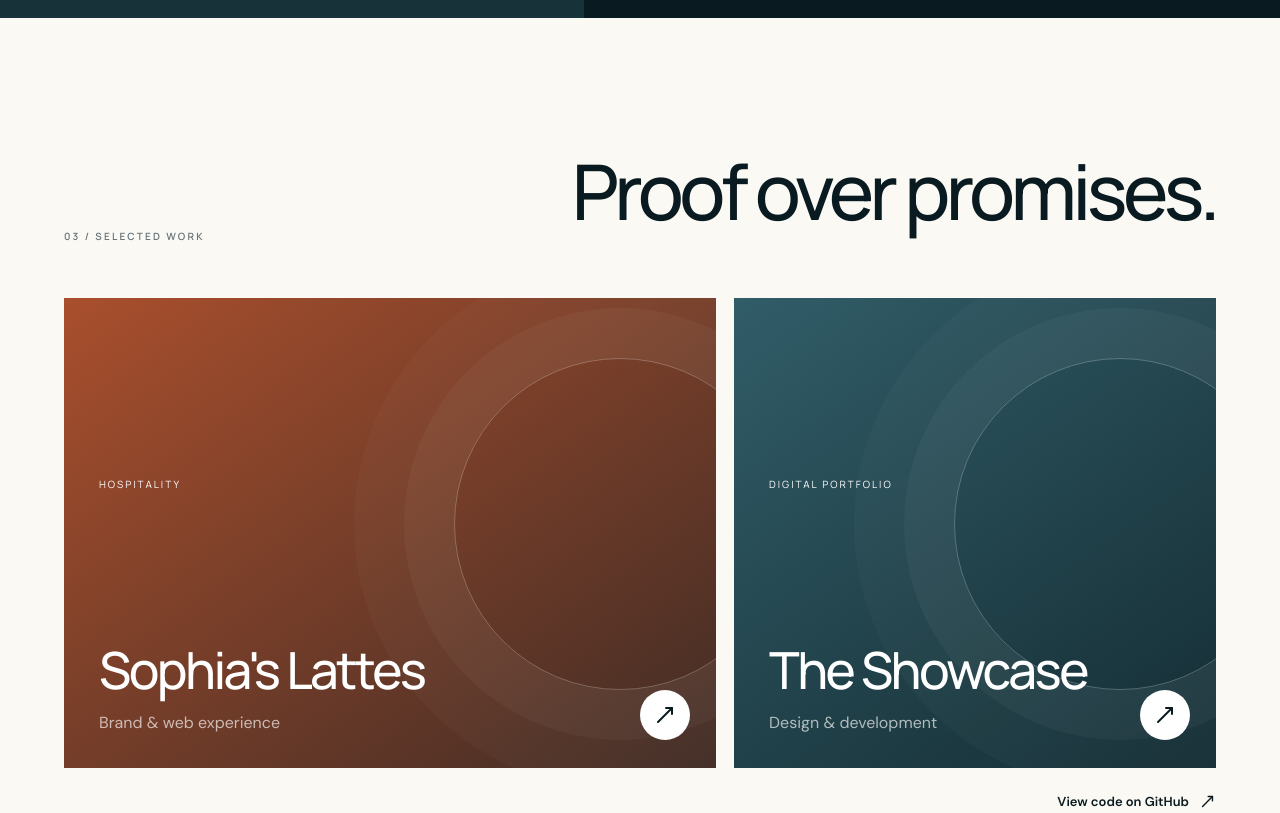
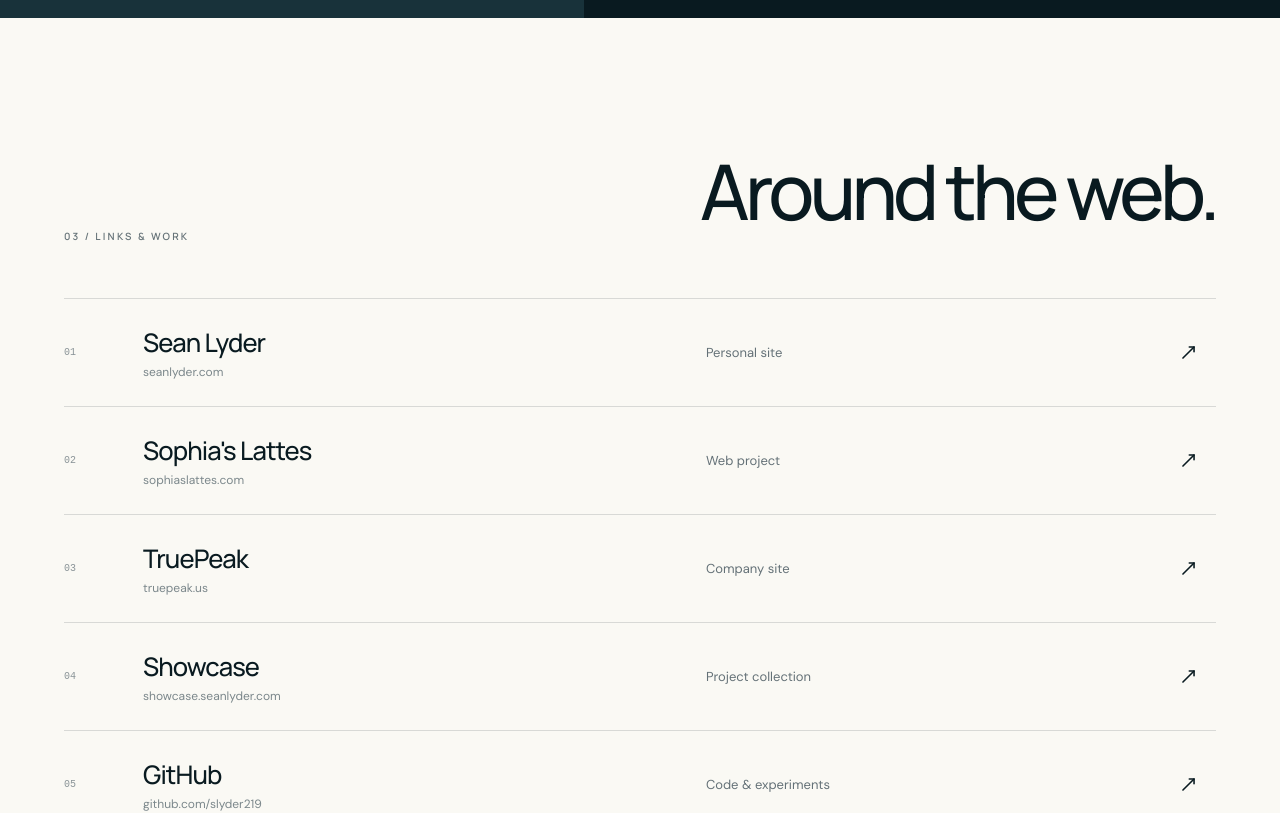
Before and after one commit to slyder219/tpStaticHosting, a React (Vite) app: page / in a window 1280 px wide. Shown: the part 2540-3353 px from the top of the page. Built offline with nearby package versions, Linux system fonts and the light colour scheme.

Commit message:
adjusted work section

```diff
--- a/src/App.jsx
+++ b/src/App.jsx
@@ -7,8 +7,11 @@ const services = [
   { number: '03', icon: Zap, title: 'Focused builds', text: 'Lean web applications and digital products—with clear scope, fast feedback, and no unnecessary ceremony.' },
 ]
 const work = [
-  { type: 'Hospitality', title: "Sophia's Lattes", label: 'Brand & web experience', href: 'https://sophiaslattes.com', className: 'project-copper' },
-  { type: 'Digital portfolio', title: 'The Showcase', label: 'Design & development', href: 'https://showcase.seanlyder.com', className: 'project-blue' },
+  { title: 'Sean Lyder', domain: 'seanlyder.com', label: 'Personal site', href: 'https://seanlyder.com' },
+  { title: "Sophia's Lattes", domain: 'sophiaslattes.com', label: 'Web project', href: 'https://sophiaslattes.com' },
+  { title: 'TruePeak', domain: 'truepeak.us', label: 'Company site', href: 'https://truepeak.us' },
+  { title: 'Showcase', domain: 'showcase.seanlyder.com', label: 'Project collection', href: 'https://showcase.seanlyder.com' },
+  { title: 'GitHub', domain: 'github.com/slyder219', label: 'Code & experiments', href: 'https://github.com/slyder219' },
 ]
 
 export default function App() {
@@ -37,7 +40,7 @@ export default function App() {
       <section className="statement section-shell"><div className="section-marker">01 / WHAT WE DO</div><div className="statement-body"><p className="big-statement">We help ambitious teams get from <span>stuck</span> to <em>moving.</em></p><p className="statement-note">Less noise. Better systems. Work that creates leverage long after we leave.</p></div></section>
       <section className="services section-shell" id="services">{services.map(({number, icon: Icon, title, text}) => <article className="service-card" key={number}><div className="service-top"><span>{number}</span><Icon size={27} strokeWidth={1.5}/></div><h2>{title}</h2><p>{text}</p><a href="mailto:hello@truepeak.us">Discuss a project <ArrowRight size={16}/></a></article>)}</section>
       <section className="approach section-shell" id="approach"><div className="approach-visual"><div className="compass"><Compass size={52} strokeWidth={1}/><span>TRUE<br/>NORTH</span></div><div className="topo topo-1"/><div className="topo topo-2"/><div className="topo topo-3"/></div><div className="approach-copy"><div className="section-marker light">02 / HOW WE WORK</div><h2>Direct by design.</h2><p>Good work starts with an honest read of where you are. We listen, map the real problem, and build the shortest credible path forward.</p><ul><li><Check size={17}/> Senior attention, start to finish</li><li><Check size={17}/> Right-sized solutions, never shelfware</li><li><Check size={17}/> Clear communication and visible progress</li></ul></div></section>
-      <section className="work section-shell" id="work"><div className="work-heading"><div className="section-marker">03 / SELECTED WORK</div><h2>Proof over promises.</h2></div><div className="projects">{work.map(p => <a className={`project ${p.className}`} href={p.href} target="_blank" rel="noreferrer" key={p.title}><div className="project-noise"/><span className="project-type">{p.type}</span><div><h3>{p.title}</h3><p>{p.label}</p></div><span className="project-arrow"><MoveUpRight/></span></a>)}</div><a className="all-work" href="https://github.com/slyder219" target="_blank" rel="noreferrer">View code on GitHub <MoveUpRight size={17}/></a></section>
+      <section className="work section-shell" id="work"><div className="work-heading"><div className="section-marker">03 / LINKS & WORK</div><h2>Around the web.</h2></div><div className="work-list">{work.map((item, index) => <a className="work-item" href={item.href} target="_blank" rel="noreferrer" key={item.href}><span className="work-number">{String(index + 1).padStart(2, '0')}</span><div className="work-name"><h3>{item.title}</h3><span>{item.domain}</span></div><p>{item.label}</p><MoveUpRight size={19}/></a>)}</div></section>
       <section className="contact section-shell" id="contact"><div className="contact-ring"/><div className="eyebrow dark"><span/> Your next move</div><h2>Have a problem worth<br/><em>solving?</em></h2><a href="mailto:hello@truepeak.us">hello@truepeak.us <ArrowRight/></a></section>
     </main>
     <footer className="section-shell"><div className="footer-brand"><img src="/assets/tp_circle.png" alt=""/><strong>TRUEPEAK</strong></div><p>Practical strategy. Purposeful systems.<br/>Better ways forward.</p><div className="footer-meta"><a href="mailto:hello@truepeak.us">Email</a><a href="https://github.com/slyder219" target="_blank" rel="noreferrer">GitHub</a><span>© {new Date().getFullYear()} TruePeak LLC</span></div></footer>
```
Also changed, not shown: src/styles.css.
